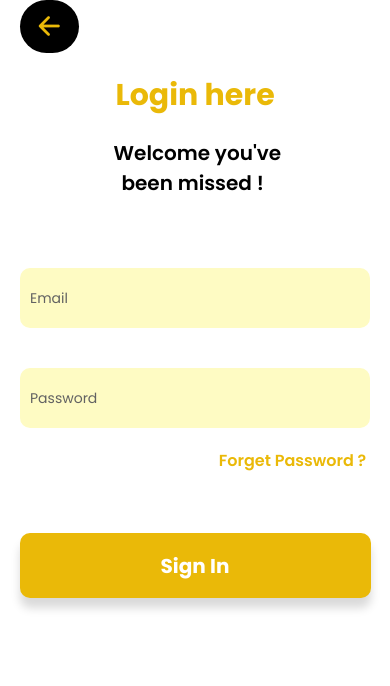
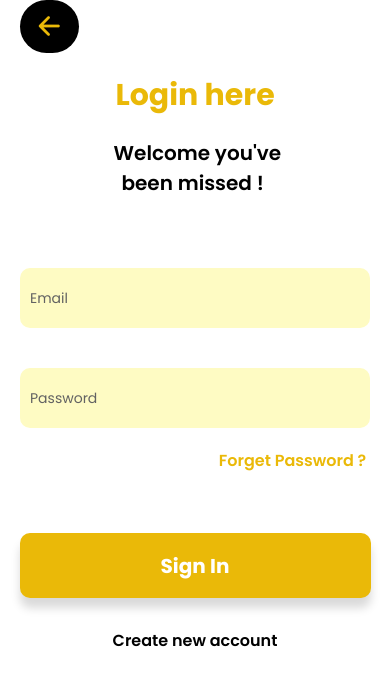
Before and after one commit to Mohamed-Nazir/appSerema, a React Native app: screen /login in a window 390 px wide. Shown: the top 686 px of the page. Built offline with nearby package versions, Linux system fonts and the light colour scheme.

Commit message:
Add create new account button Login Page UI

```diff
--- a/src/screens/ForgetPassword.tsx
+++ b/src/screens/ForgetPassword.tsx
@@ -1,12 +1,15 @@
 import React, { Component } from "react";
 import { Text, View } from "react-native";
+import { SafeAreaView } from "react-native-safe-area-context";
 
 export class ForgetPassword extends Component {
   render() {
     return (
-      <View>
-        <Text> Forget Password </Text>
-      </View>
+      <SafeAreaView>
+        <View>
+          <Text> Forget Password </Text>
+        </View>
+      </SafeAreaView>
     );
   }
 }
--- a/src/screens/Login.tsx
+++ b/src/screens/Login.tsx
@@ -1,5 +1,11 @@
 import { Ionicons } from "@expo/vector-icons";
-import { Text, View, SafeAreaView, StyleSheet } from "react-native";
+import {
+  Text,
+  View,
+  SafeAreaView,
+  StyleSheet,
+  TouchableOpacity,
+} from "react-native";
 import Spacing from "../constants/Spacing";
 import Color from "../constants/Color";
 import FontSize from "../constants/FontSize";
@@ -32,11 +38,14 @@ const Login = ({ navigation }) => {
         </View>
       </View>
       <View>
-        <Text style={styles.forgetPasswordText}>Forget Password ? </Text>
+        <TouchableOpacity onPress={() => navigation.navigate("forgetPassword")}>
+          <Text style={styles.forgetPasswordText}>Forget Password ? </Text>
+        </TouchableOpacity>
       </View>
       <View
         style={{
-          marginVertical: Spacing * 6,
+          marginTop: Spacing * 6,
+          marginBottom: Spacing * 3,
           justifyContent: "center",
           alignItems: "center",
         }}
@@ -47,6 +56,16 @@ const Login = ({ navigation }) => {
           color={Color.onPrimary}
           backgroundColor={Color.primary}
         />
+      </View>
+      <View
+        style={{
+          justifyContent: "center",
+          alignItems: "center",
+        }}
+      >
+        <TouchableOpacity onPress={() => navigation.navigate("register")}>
+          <Text style={styles.createAccountText}>Create new account</Text>
+        </TouchableOpacity>
       </View>
     </SafeAreaView>
   );
@@ -97,4 +116,9 @@ const styles = StyleSheet.create({
     alignSelf: "flex-end",
     marginHorizontal: Spacing * 2,
   },
+  createAccountText: {
+    fontSize: FontSize.medium,
+    fontFamily: Fonts["poppins-semiBold"],
+    color: Color.text,
+  },
 });
```
